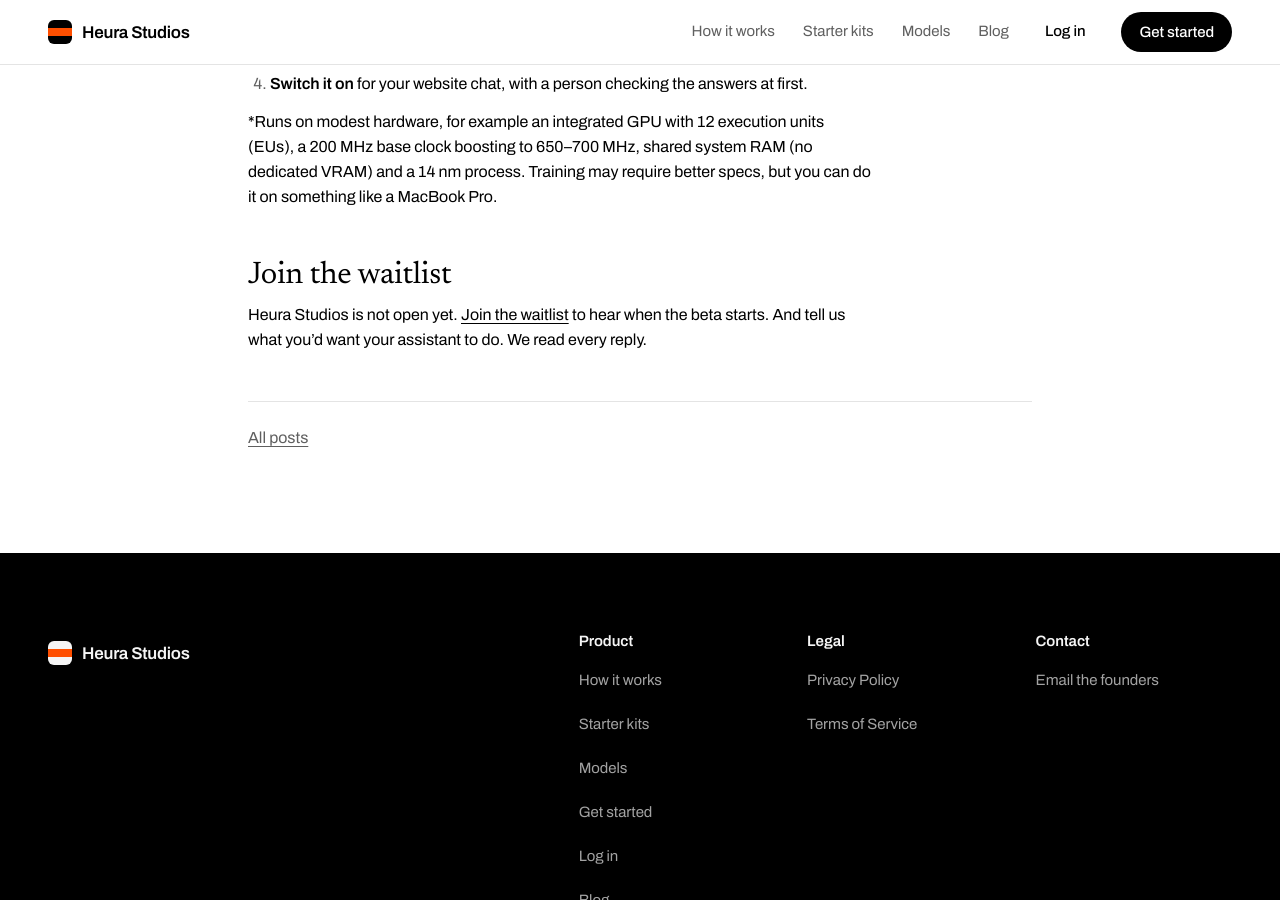
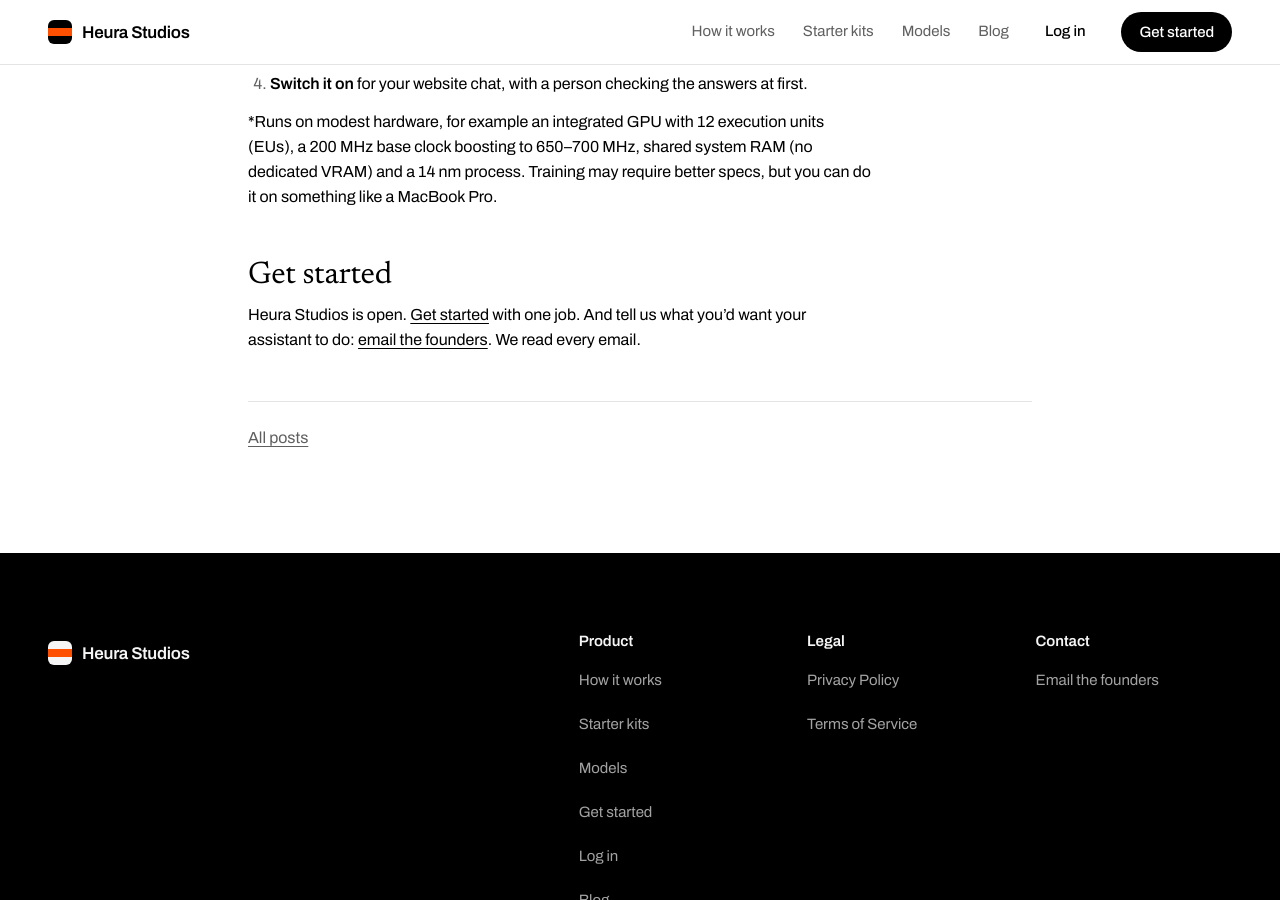
Before and after one commit to ilammas/heurastudios-site, a Jekyll site: the page built from _posts/2026-10-15-why-heura-studios-fits-small-business.md, in a window 1280 px wide and 900 px high, scrolled down 3031 px. Built offline with Jekyll 4.4.1, drawn with Linux system fonts in a browser that asks for light colours.

Commit message:
Blog: the small-business post ends with Get started
Now that the app is open, the last section reads: "Heura Studios is open. Get started with one job. And tell us what you'd want your assistant to do: email the founders. We read every email." (Ryan's pick).

Co-Authored-By: Claude Opus 5.5 <noreply@anthropic.com>
Claude-Session: https://claude.ai/code/session_01TQm1MFngULX6DKrAw5nCjB

```diff
--- a/_posts/2026-10-15-why-heura-studios-fits-small-business.md
+++ b/_posts/2026-10-15-why-heura-studios-fits-small-business.md
@@ -65,6 +65,6 @@ A small model on a laptop is best at focused, repeatable work where the answer l
 
 \*Runs on modest hardware, for example an integrated GPU with 12 execution units (EUs), a 200 MHz base clock boosting to 650–700 MHz, shared system RAM (no dedicated VRAM) and a 14 nm process. Training may require better specs, but you can do it on something like a MacBook Pro.
 
-## Join the waitlist
+## Get started
 
-Heura Studios is not open yet. [Join the waitlist](/waitlist/) to hear when the beta starts. And tell us what you'd want your assistant to do. We read every reply.
+Heura Studios is open. [Get started](https://app.heurastudios.com/signup) with one job. And tell us what you'd want your assistant to do: [email the founders](mailto:ryantian@ostravanne.com,leoli@ostravanne.com,ethanwang@ostravanne.com). We read every email.
```
